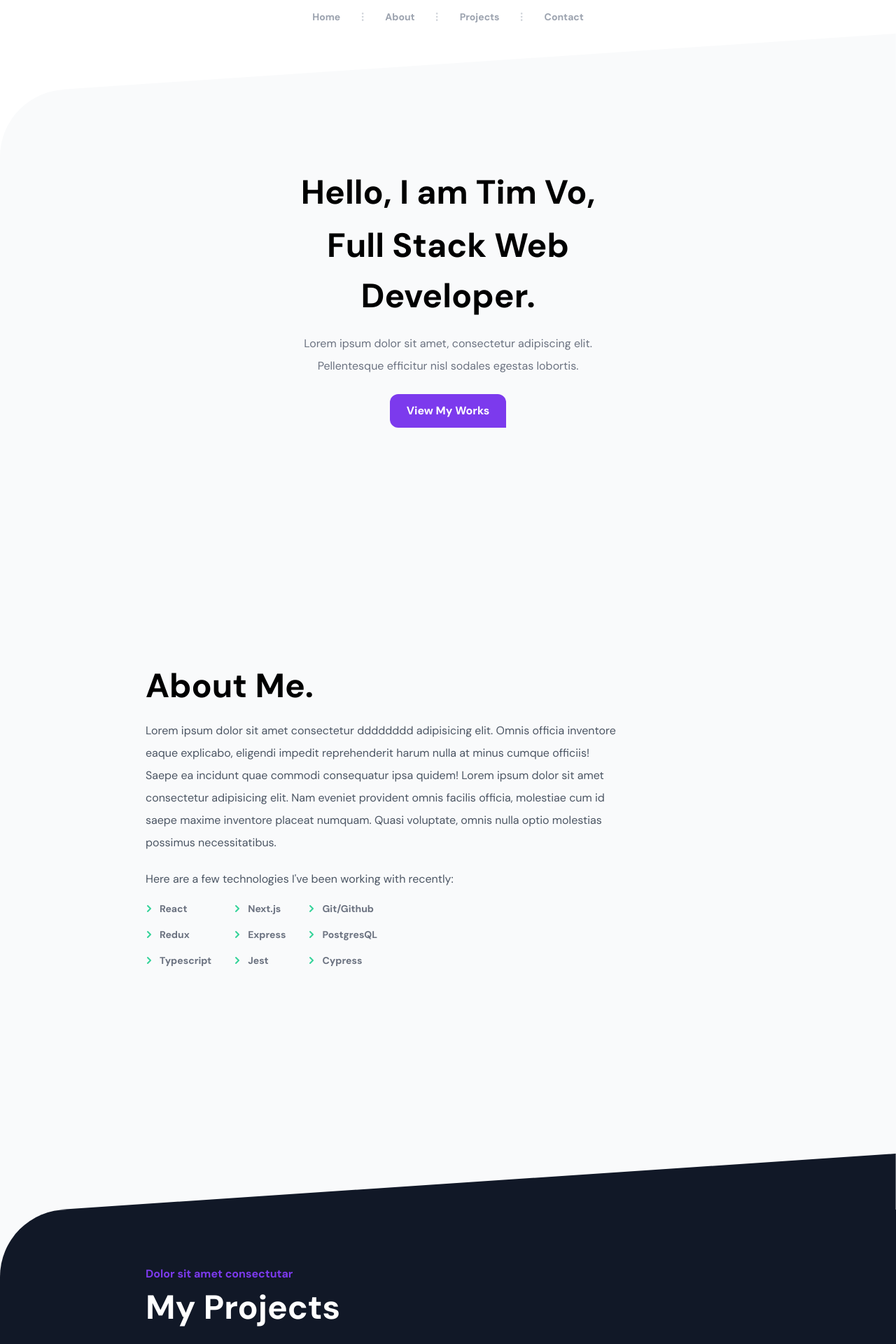
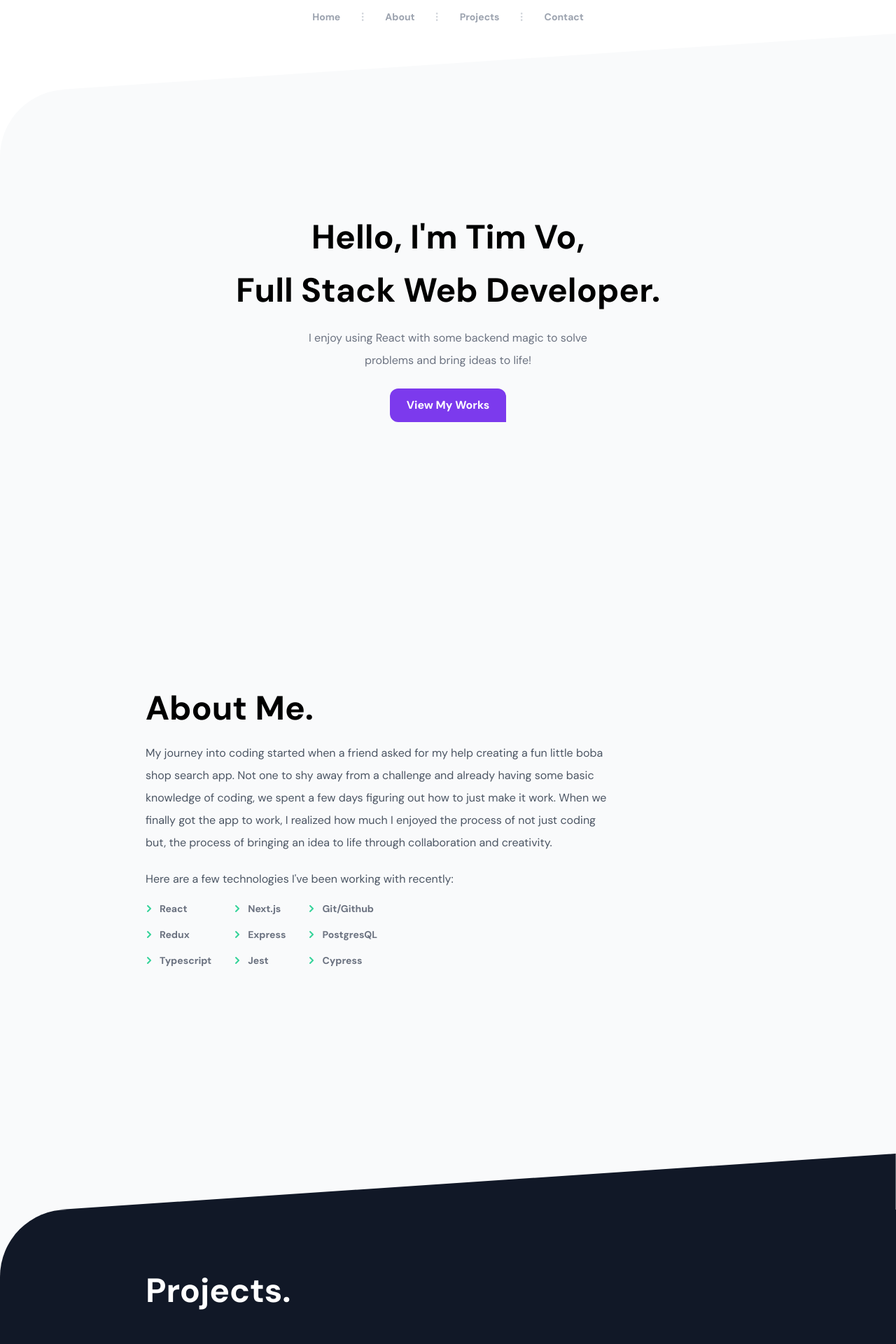
Before and after one commit to tvo007/pfo-3, a Next.js app: page / in a window 1280 px wide. Shown: the top 1920 px of the page at 70% size. Built offline with nearby package versions, Linux system fonts and the light colour scheme.

Commit message:
some formatting

```diff
--- a/components/ContactSection.js
+++ b/components/ContactSection.js
@@ -3,7 +3,6 @@ import {useEffect, useState} from 'react';
 import axios from 'axios';
 import facebook from '../assets/social/facebook-purple.svg';
 import instagram from '../assets/social/instagram-purple.svg';
-import twitter from '../assets/social/twitter-purple.svg';
 
 const ContactSection = () => {
   const [status, setStatus] = useState ({
@@ -103,7 +102,7 @@ const ContactSection = () => {
         <div className="container mx-auto px-4 max-w-5xl">
           <div className="mb-12">
             <h2 className="text-4xl lg:text-5xl font-bold font-heading">
-              Contact
+              Contact.
             </h2>
             <p className="text-gray-500 leading-loose">
               Got any question? Let’s talk about it.
@@ -133,9 +132,7 @@ const ContactSection = () => {
                     <a className="mr-3">
                       <Image src={facebook} alt="" />
                     </a>
-                    <a className="mr-3">
-                      <Image src={twitter} alt="" />
-                    </a>
+
                     <a>
                       <Image src={instagram} alt="" />
                     </a>
--- a/components/FooterSection.js
+++ b/components/FooterSection.js
@@ -2,11 +2,10 @@ import Image from 'next/image';
 import React from 'react';
 import facebook from '../assets/social/facebook-purple.svg';
 import instagram from '../assets/social/instagram-purple.svg';
-import twitter from '../assets/social/twitter-purple.svg';
 
 const FooterSection = () => {
   return (
-    <section id='footer'>
+    <section id="footer">
       <div className="skew skew-top mr-for-radius">
         <svg
           className="h-8 md:h-12 lg:h-20 w-full text-gray-50"
@@ -35,9 +34,7 @@ const FooterSection = () => {
             <a>
               <Image src={facebook} alt="" />
             </a>
-            <a>
-              <Image src={twitter} alt="" />
-            </a>
+
             <a>
               <Image src={instagram} alt="" />
             </a>
--- a/components/HeroSection.js
+++ b/components/HeroSection.js
@@ -33,18 +33,18 @@ const HeroSection = () => {
           <polygon fill="currentColor" points="0 10 10 0 10 10" />
         </svg>
       </div>
-      <div className="py-20 bg-gray-50 radius-for-skewed h-[90vh]">
+      <div className="py-36 bg-gray-50 radius-for-skewed h-[90vh]">
         <div className="container mx-auto px-4 ">
-          <div className="max-w-xl mx-auto text-center">
+          <div className="max-w-2xl mx-auto text-center">
             <a className="mb-6 inline-block text-3xl font-bold leading-none" />
             <h2 className="mb-1 text-4xl lg:text-5xl font-bold font-heading">
-              Hello, I am Tim Vo,
+              Hello, I&apos;m Tim Vo,
             </h2>
             <h2 className="mb-4 text-4xl lg:text-5xl font-bold font-heading">
               Full Stack Web Developer.
             </h2>
             <p className="max-w-md mx-auto mb-6 text-gray-500 leading-loose">
-              Lorem ipsum dolor sit amet, consectetur adipiscing elit. Pellentesque efficitur nisl sodales egestas lobortis.
+              I enjoy using React with some backend magic to solve problems and bring ideas to life!
             </p>
             <ScrollLink
               to={'about'}
--- a/components/about/AboutSection.js
+++ b/components/about/AboutSection.js
@@ -1,17 +1,5 @@
 // import Image from 'next/image';
 import React from 'react';
-
-// import reactIcon from '../assets/images/react-original.svg';
-// import cssIcon from '../assets/images/css3-plain.svg';
-// import expressIcon from '../assets/images/express-original.svg';
-// import htmlIcon from '../assets/images/html5-plain.svg';
-// import jsIcon from '../assets/images/javascript-original.svg';
-// import reduxIcon from '../assets/images/redux-original.svg';
-// import pgIcon from '../assets/images/postgresql-plain.svg';
-// import nodeIcon from '../assets/images/nodejs-original.svg';
-// import nestIcon from '../assets/images/nestjs-plain.svg';
-// import nextIcon from '../assets/images/nextjs-original.svg';
-// import TechCard from './about/TechCard';
 import ListColumn from './ListColumn';
 
 const AboutSection = () => {
@@ -28,19 +16,29 @@ const AboutSection = () => {
         </svg>
       </div>
       {/* {onScreen && <h2>Testing observer hook. If you see this, it works.</h2>} */}
-      <div className=" bg-gray-50 radius-for-skewed min-h-[100vh]">
+      <div className=" bg-gray-50 radius-for-skewed min-h-[100vh] pb-2">
         <div className="container mx-auto w-[90%] lg:max-w-4xl">
           <div className="flex flex-col flex-wrap ">
             {/**content */}
-            <div className="mb-12 w-full px-4 pt-[6rem] ">
+            <div className="mb-12 w-full px-4 pt-[8rem] ">
 
               <h2 className="mb-3 text-4xl lg:text-5xl font-bold font-heading">
                 About Me.
               </h2>
               <p className="mb-6 max-w-2xl text-gray-600 leading-loose">
-                Lorem ipsum dolor sit amet consectetur dddddddd adipisicing elit. Omnis officia inventore eaque explicabo, eligendi impedit reprehenderit harum nulla at minus cumque officiis! Saepe ea incidunt quae commodi consequatur ipsa quidem!
-                Lorem ipsum dolor sit amet consectetur adipisicing elit. Nam eveniet provident omnis facilis officia, molestiae cum id saepe maxime inventore placeat numquam. Quasi voluptate, omnis nulla optio molestias possimus necessitatibus.
+                My journey into coding started when a friend asked for my help creating a fun little boba shop search app.
+                Not one to shy away from a challenge and already having some basic knowledge of coding, we spent a few days figuring out how to just make it work.
+                When we finally got the app to work, I realized how much I enjoyed the process of not just coding but,
+                {' '}
+                the process of bringing an idea to life through collaboration and creativity.
+                {' '}
               </p>
+              {/* <p className="mb-6 max-w-2xl text-gray-600 leading-loose">
+                Nowdays, I like to spend my free time exploring upcoming front end technologies,
+                {' '}
+                figuring out how to make a new guitar lick work in a song, and doing martial arts flips at a nearby park.
+                {' '}
+              </p> */}
 
               {/* <div className="flex flex-col justify-start items items-start py-10">
 
--- a/components/projects/ProjectsSection.js
+++ b/components/projects/ProjectsSection.js
@@ -95,11 +95,9 @@ const ProjectsSection = () => {
         <div className="container px-4 mx-auto max-w-4xl">
           <div className="mb-16 flex flex-wrap justify-center md:justify-between items-center">
             <div className="text-center lg:text-left">
-              <span className="text-purple-600 font-bold">
-                Dolor sit amet consectutar
-              </span>
+
               <h2 className="text-4xl lg:text-5xl font-bold font-heading text-white">
-                My Projects
+                Projects.
               </h2>
             </div>
           </div>
```
